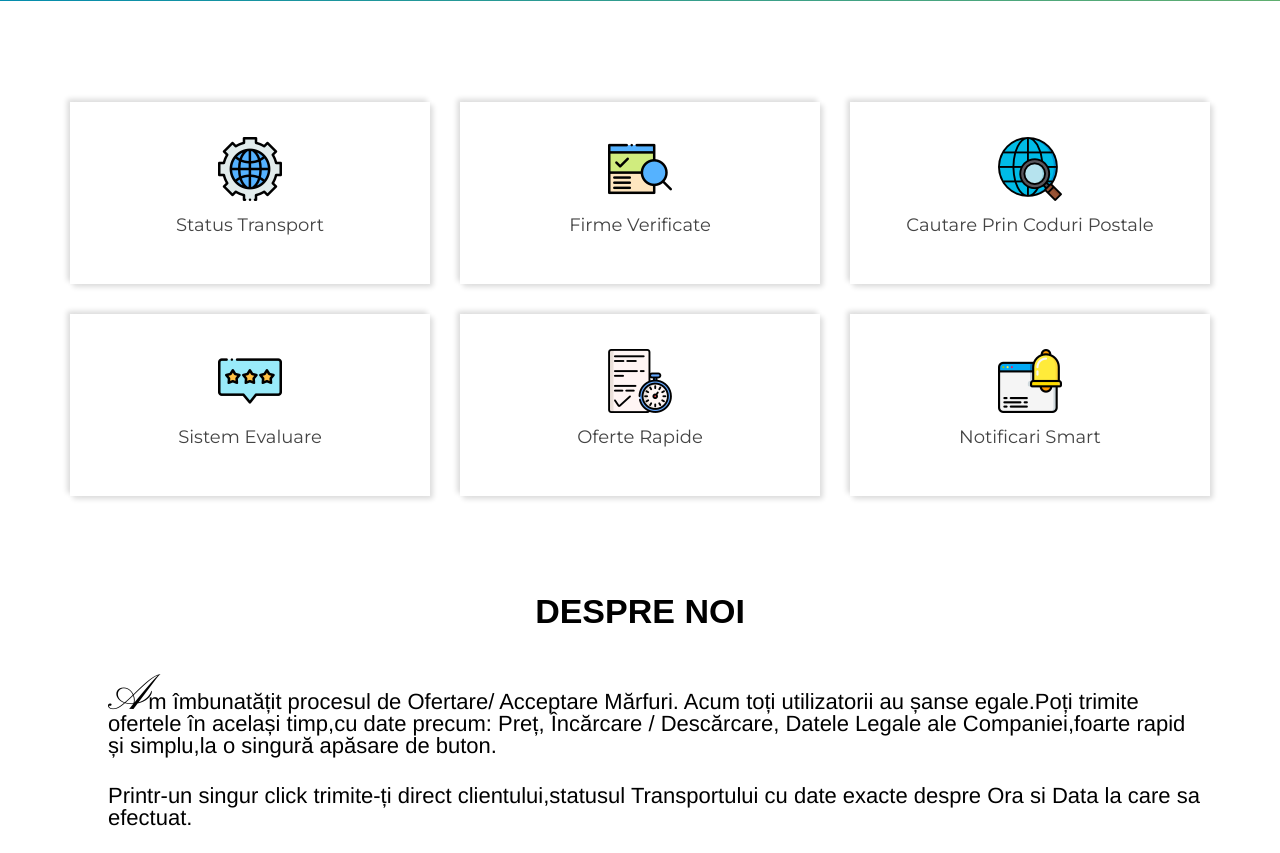
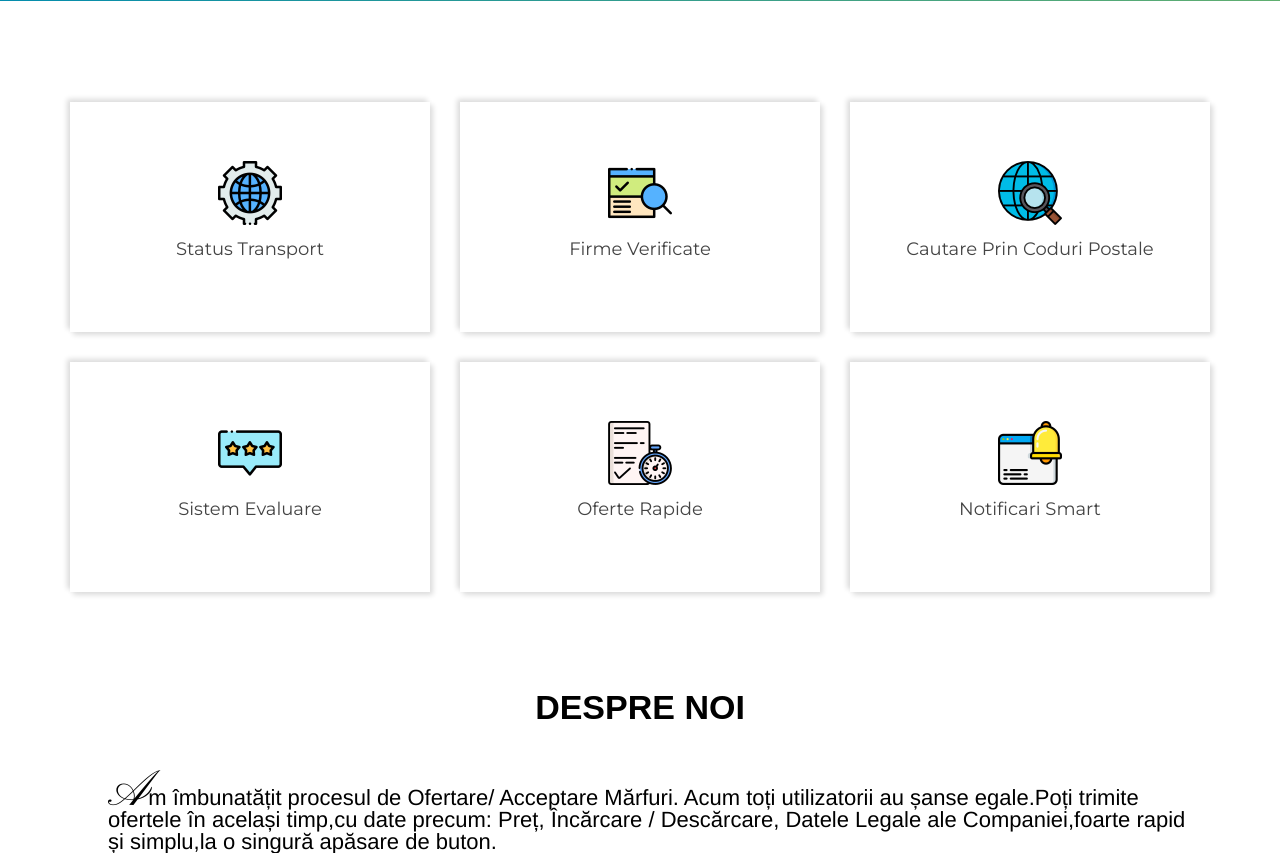
Before and after one commit to MihaiAlexandruVlad/soft-lading, a PHP site: page / in a window 1280 px wide. Shown: the part 879-1732 px from the top of the page. Run offline with PHP 8.4, Linux system fonts and the light colour scheme; some web fonts are replaced.

Commit message:
SSGFSGFS

```diff
--- a/style.css
+++ b/style.css
@@ -598,7 +598,7 @@ input:-moz-placeholder, textarea:-moz-placeholder {
 }
 .services-details {
     border: none;
-    padding: 15px 15px;
+    padding:39px 9px;
     margin-top: 30px;
     background: #fff;
     box-shadow: 3px 3px 5px #ddd, -3px -3px 5px #ddd;
```
